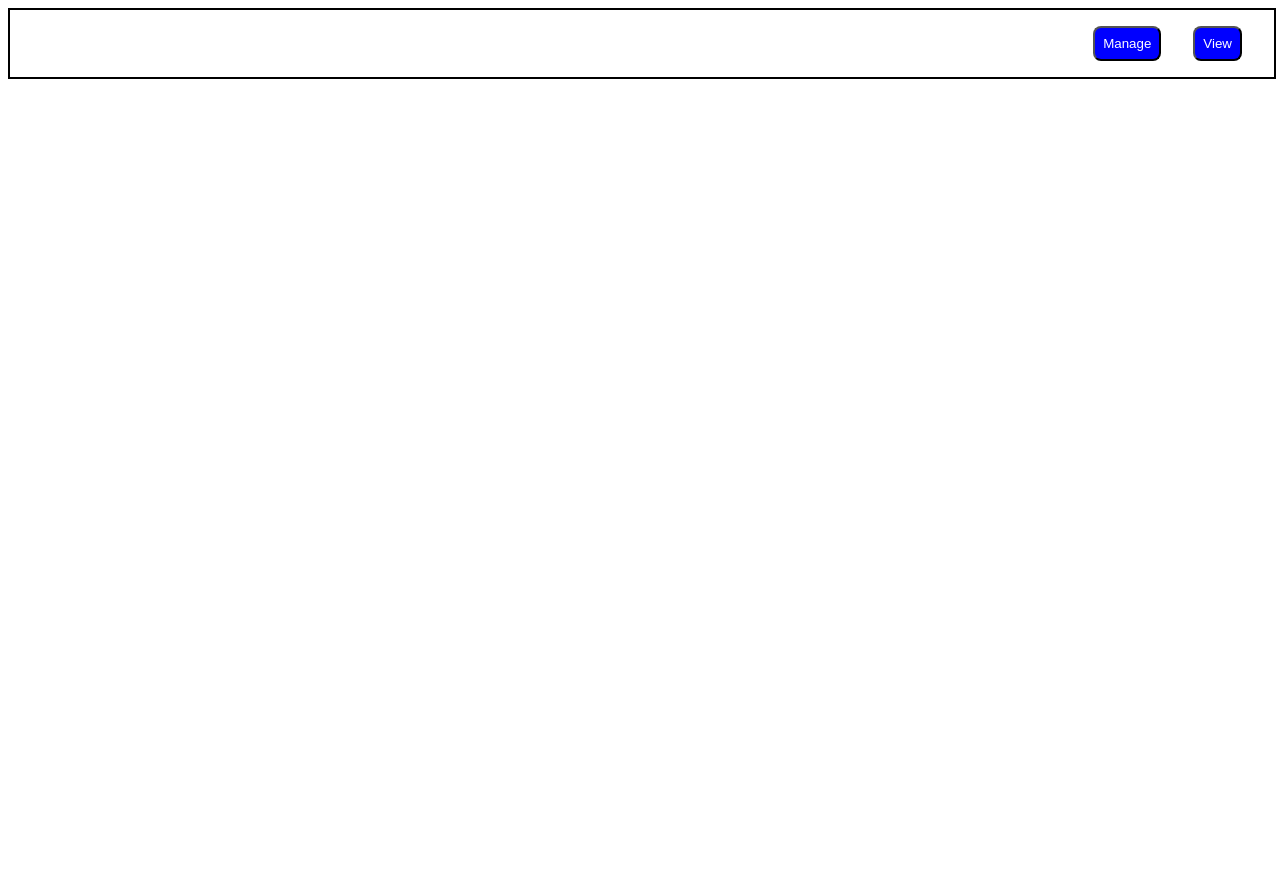
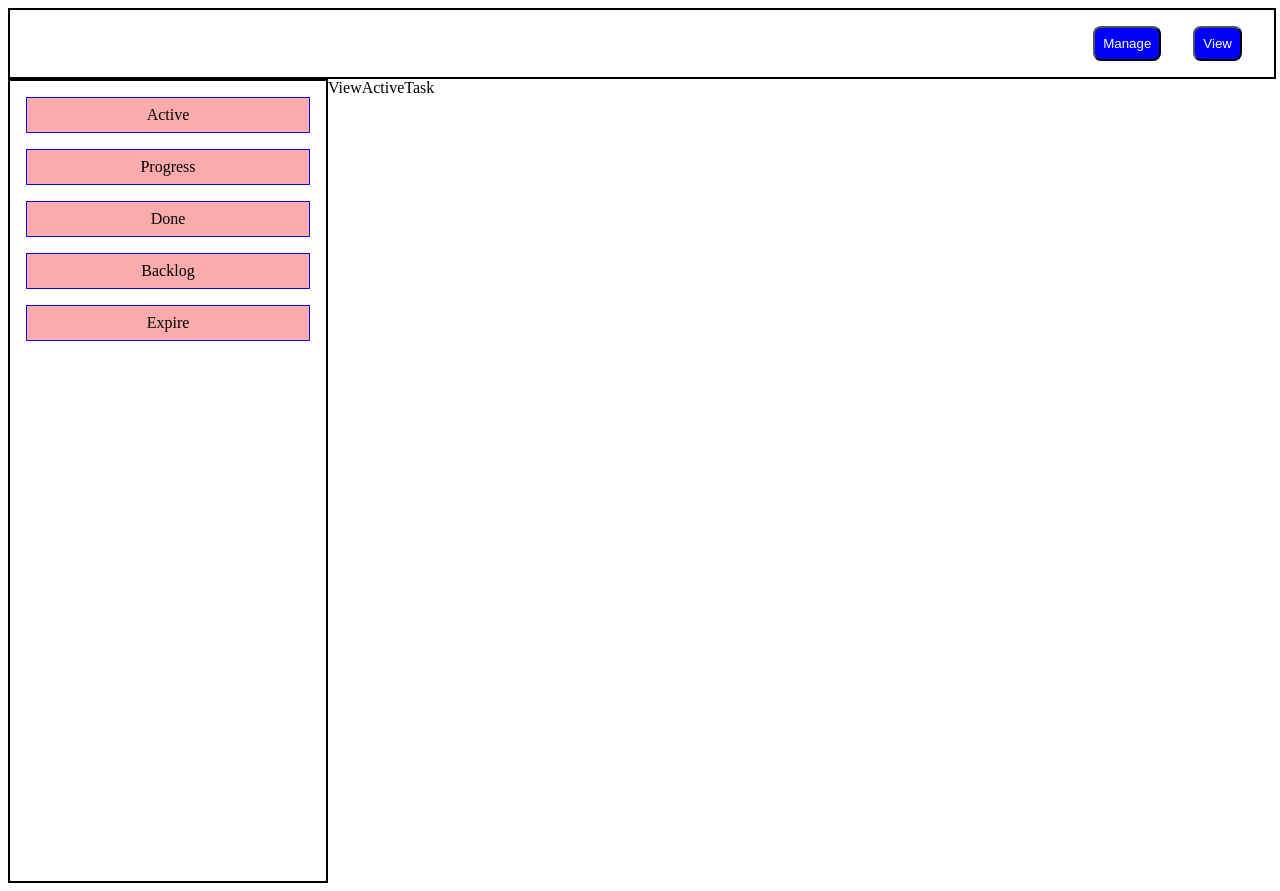
Before and after one commit to sahiba2503/TodoTasks, a React (Vite) app: page /View/Done in a window 1280 px wide. Before the commit this address had no page. Before the commit the page ends 800 px from the top, so only its background shows below. Built offline with nearby package versions, Linux system fonts and the light colour scheme.

Commit message:
add router

```diff
--- a/src/App.css
+++ b/src/App.css
@@ -66,3 +66,7 @@
     width: 75%;
     padding: 3%;
 }
+.viewTaskDetail{
+     display: flex;
+    flex-direction: row;
+}
--- a/src/assets/component/ActiveTask.jsx
+++ b/src/assets/component/ActiveTask.jsx
@@ -1,11 +1,11 @@
 import SideNavbar from "./SideNavbar"
-
+import ViewActiveTask from "./ViewActiveTask"
 
 function ActiveTask() {
   return (
-    <div>
+    <div className="viewTaskDetail">
       <SideNavbar />
-      <ActiveTask />
+      <ViewActiveTask />
     </div>
   )
 }
--- a/src/assets/component/Maincomponent.jsx
+++ b/src/assets/component/Maincomponent.jsx
@@ -1,17 +1,18 @@
 
 import ManageTasks from "./ManageTasks"
-import ViewTasks from "./ViewTasks"
-import {Routes,Route} from "react-router-dom"
-import ActiveTask from "./ActiveTask"
+import {Routes,Route,Navigate} from "react-router-dom"
+import ActiveTask from "./ActiveTask";
+import ProgressTask from "./ProgressTask"
 function Maincomponent() {
   return (
   <Routes>
-    <Route path="Manage" element={<ManageTasks/>}></Route>
-    <Route path="View" element={<ViewTasks/>}></Route>
-        <Route path="View/Active" element={<ActiveTask/>}></Route>
-        <Route path="View/Active" element={<ActiveTask/>}></Route>
-        <Route path="View/Active" element={<ActiveTask/>}></Route>
-        <Route path="View/Active" element={<ActiveTask/>}></Route>
+    <Route path="/Manage" element={<ManageTasks/>}></Route>
+    <Route path="/View" element={< Navigate to ="/View/Active"/>}/>
+        <Route path="/View/Active" element={<ActiveTask/>}></Route>
+        <Route path="/View/Progress" element={<ProgressTask/>}></Route>
+        <Route path="/View/Done" element={<ActiveTask/>}></Route>
+         <Route path="/View/Backlog" element={<ActiveTask/>}></Route>
+        <Route path="/View/Expire" element={<ActiveTask/>}></Route>
   </Routes>
 
   )
--- /dev/null
+++ b/src/assets/component/ProgressTask.jsx
@@ -0,0 +1,14 @@
+import SideNavbar from "./SideNavbar"
+import ViewProgressTask from "./ViewProgressTask"
+
+
+function ProgressTask() {
+  return (
+     <div className="viewTaskDetail">
+      <SideNavbar />
+      <ViewProgressTask />
+    </div>
+  )
+}
+
+export default ProgressTask
--- /dev/null
+++ b/src/assets/component/ViewActiveTask.jsx
@@ -0,0 +1,11 @@
+
+
+function ViewActiveTask() {
+  return (
+    <div>
+        ViewActiveTask
+    </div>
+  )
+}
+
+export default ViewActiveTask
--- /dev/null
+++ b/src/assets/component/ViewProgressTask.jsx
@@ -0,0 +1,11 @@
+
+
+function ViewProgressTask() {
+  return (
+    <div>
+      View progress task
+    </div>
+  )
+}
+
+export default ViewProgressTask
```
